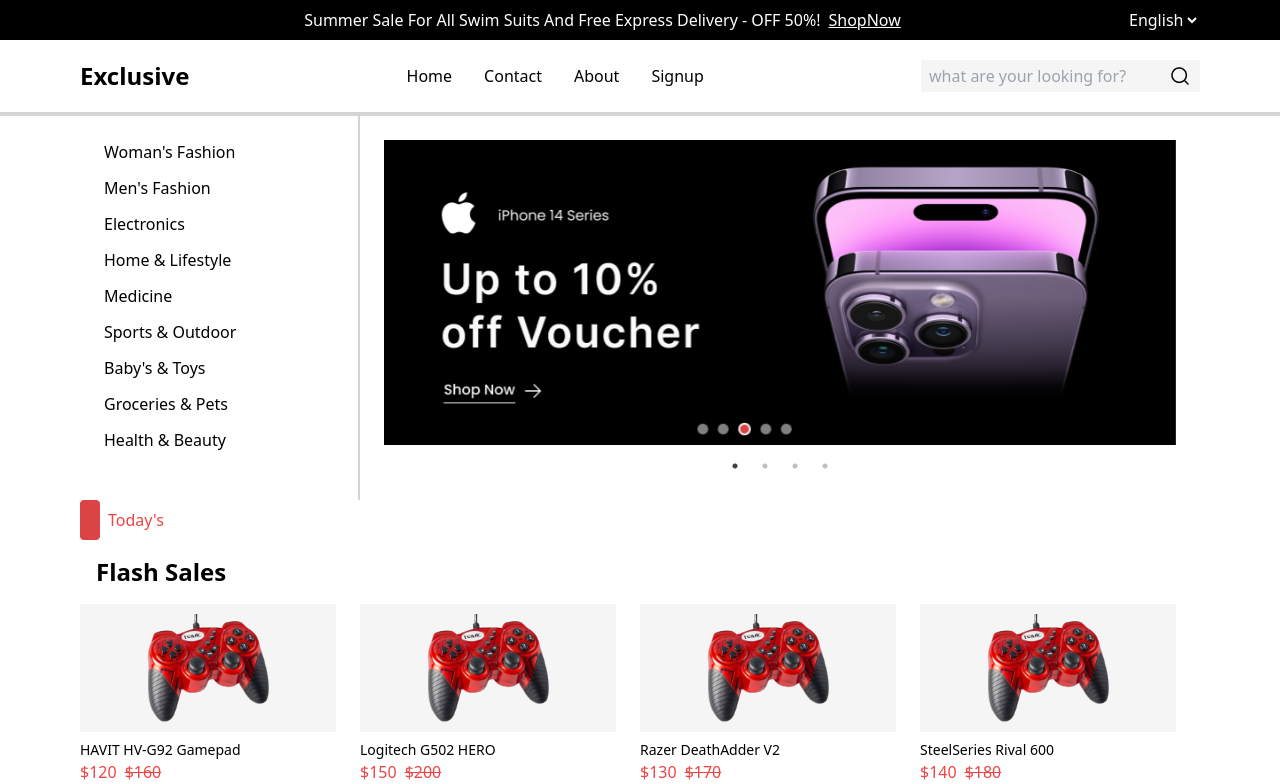
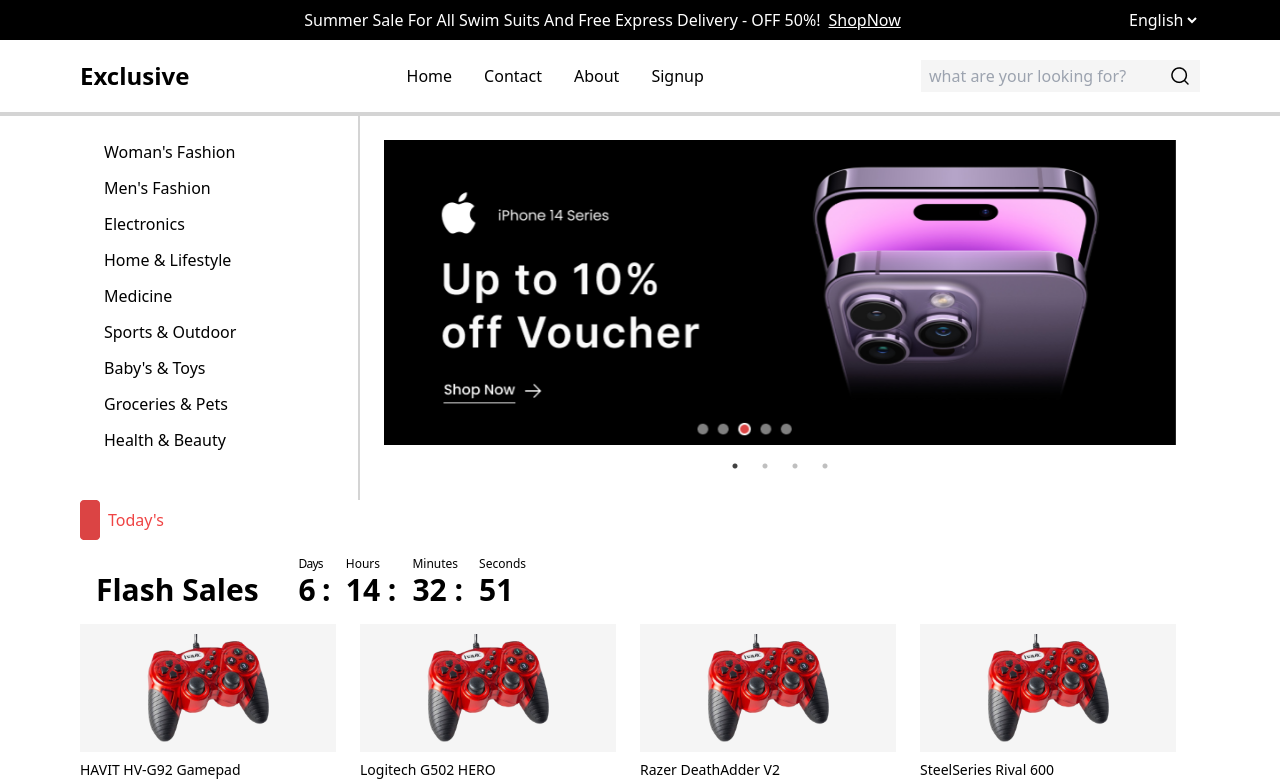
Before and after one commit to majidkhan230/E-Commerce-reactjs, a React (Vite) app: page / in a window 1280 px wide. Shown: the top 784 px of the page. Built offline with nearby package versions, Linux system fonts and the light colour scheme.

Commit message:
add flashsale timer

```diff
--- a/package.json
+++ b/package.json
@@ -12,6 +12,7 @@
   "dependencies": {
     "@fortawesome/react-fontawesome": "^0.2.2",
     "react": "^18.3.1",
+    "react-countdown": "^2.3.6",
     "react-dom": "^18.3.1",
     "react-icons": "^5.3.0",
     "react-router-dom": "^6.27.0",
--- a/src/components/SaleBanner.jsx
+++ b/src/components/SaleBanner.jsx
@@ -1,5 +1,6 @@
 import React from "react";
 import Card from "./common/Card";
+import FlashSaleTimer from "./common/FlashSaleTimer";
 
 const SaleBanner = () => {
   return (
@@ -8,8 +9,9 @@
         <img src="/assets/images/CategoryRectangle.png" alt="" />
         <h2 className="ml-2 text-red-500">Today's</h2>
       </div>
-      <div className="font-bold text-2xl m-4">
-        <h1>Flash Sales</h1>
+      <div className=" m-4 flex items-end gap-10">
+        <h1 className="font-bold text-3xl ">Flash Sales</h1>
+        <FlashSaleTimer/>
       </div>
       <Card/>
     </div>
--- /dev/null
+++ b/src/components/common/FlashSaleTimer.jsx
@@ -0,0 +1,44 @@
+    import React from 'react'
+    import Countdown from 'react-countdown'
+
+
+
+    const FlashSaleTimer = () => {
+        const Completionist = () => <span>Flash Sale End!</span>;
+        const renderer = ({days,hours, minutes, seconds, completed }) => {
+            if (completed) {
+
+            return <Completionist />;
+            } else {
+
+            return <div className='flex gap-4  items-center'>
+                <span className='flex flex-col leading-tight tracking-tighter'>
+                    <p className='text-xs font-normal capitalize'>Days</p>
+                    <span className='text-3xl font-bold'>{days} :</span>
+                </span>
+                <span className='flex flex-col'>
+                    <p className='text-xs font-normal capitalize'>Hours</p>
+                    <span className='text-3xl font-bold'>{hours} :</span>
+                </span>
+                <span className='flex flex-col'>
+                    <p className='text-xs font-normal capitalize'>Minutes</p>
+                    <span className='text-3xl font-bold'>{minutes} :</span>
+                </span>
+                <span className='flex flex-col'>
+                    <p className='text-xs font-normal capitalize'>Seconds</p>
+                    <span className='text-3xl font-bold'>{seconds} </span>
+                </span>
+            </div>;
+            }
+        };
+
+    return (
+
+        <Countdown date={new Date("2024-10-20T00:00:00")}   renderer={renderer}>
+        <Completionist />
+        </Countdown>
+
+    )
+    }
+
+    export default FlashSaleTimer
--- a/src/pages/Login.jsx
+++ b/src/pages/Login.jsx
@@ -3,6 +3,7 @@
 import Header from "../components/common/Header";
 import Line from "../components/common/Line";
 import Footer from "../components/common/Footer";
+import { Link } from "react-router-dom";
 
 const Login = () => {
   return (
@@ -49,9 +50,9 @@
             <div className="mt-4 text-center">
               <h1>
                 <span>Don't have an account? </span>
-                <a href="#" className="underline text-red-500">
+                <Link to={"/signup"} className="underline text-red-500">
                   Sign up
-                </a>
+                </Link>
               </h1>
             </div>
           </div>
```
Also changed, not shown: 1 other file (tests, documents, lock files or other folders).
